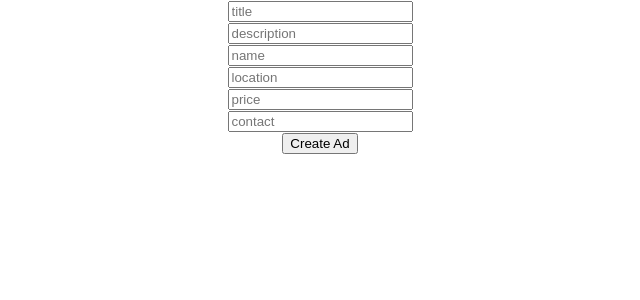
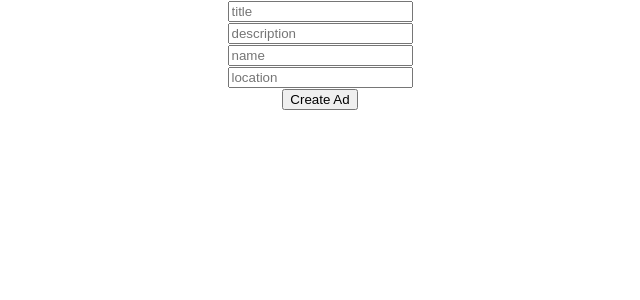
Before and after one commit to williamvage123/React-Project, a React (Create React App) app: page / in a window 1280 px wide. Shown: the top 300 px of the page, without its empty margins (320-960 px from the left). Built offline with nearby package versions, Linux system fonts and the light colour scheme; the HTML template or start-up script is replaced by a standard one.

Commit message:
Commit number x

```diff
--- a/src/Form.js
+++ b/src/Form.js
@@ -2,14 +2,18 @@ import React from 'react';
 
 
 export default class Form extends React.Component {
-    state = {
-        title: '',
-        description: '',
-        name: '',
-        location: '',
-        price: '',
-        contact: ''
+    constructor(props) {
+        super(props)
+        this.state = {
+            title: '',
+            description: '',
+            name: '',
+            location: '',
+            //price: '',
+            //contact: ''
+        }
     }
+
 
     change = (e) => {
         this.setState({
@@ -21,20 +25,14 @@ export default class Form extends React.Component {
 
     onSubmit = (e) => {
         e.preventDefault();
-        this.props.onSubmit(this.state);
-        fetch('https://awacademy-classifieds.herokuapp.com/ad', this.state, {
+        fetch('https://awacademy-classifieds.herokuapp.com/ad', {
             method: 'POST',
             headers: {
                 'Content-Type': 'application/json',
             },
-            body: JSON.stringify({
-                title: '',
-                description: '',
-                name: '',
-                location: '',
-                price: '',
-                contact: ''
-            })
+            body: JSON.stringify(
+                this.state
+            )
         })
             .then(response => {
                 console.log(response)
@@ -48,8 +46,8 @@ export default class Form extends React.Component {
             description: '',
             name: '',
             location: '',
-            price: '',
-            contact: ''
+            //price: '',
+            //contact: ''
 
         })
 
@@ -84,7 +82,7 @@ export default class Form extends React.Component {
                     value={this.state.location}
                     onChange={e => this.change(e)} />
                 <br />
-                <input
+                {/*<input
                     name="price"
                     placeholder="price"
                     value={this.state.price}
@@ -95,7 +93,7 @@ export default class Form extends React.Component {
                     placeholder="contact"
                     value={this.state.contact}
                     onChange={e => this.change(e)} />
-                <br />
+                <br />*/}
 
                 <button onClick={(e) => this.onSubmit(e)}>Create Ad</button>
             </form>
```
Also changed, not shown: src/Adsform.js (added, +49 -0 lines), src/FunctionClick.js (added, +14 -0 lines).
